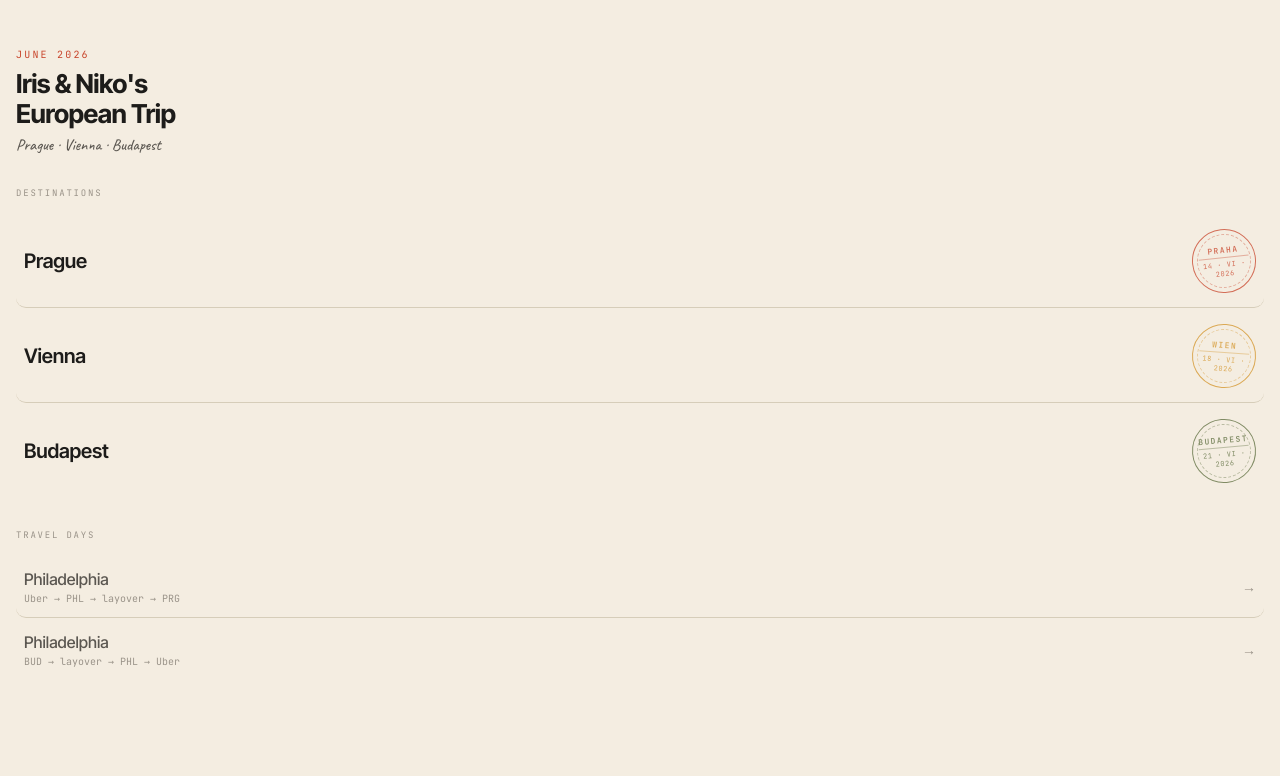
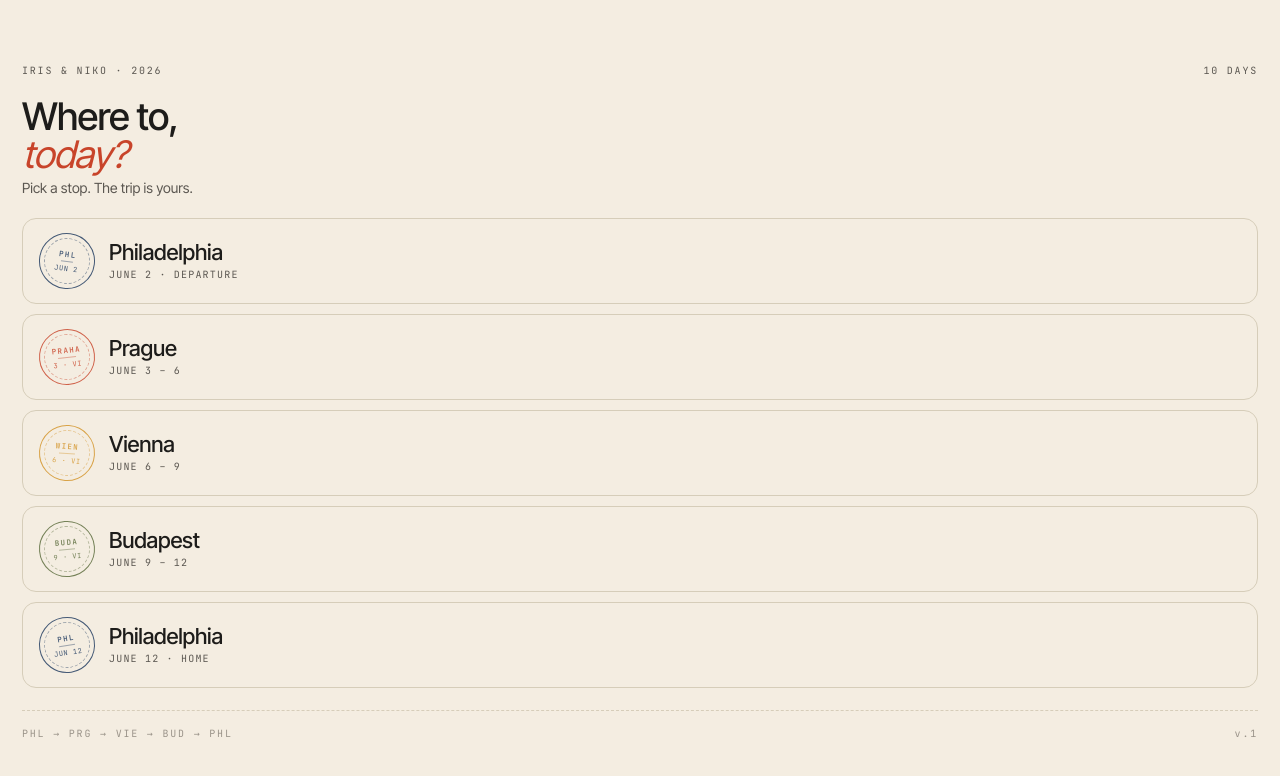
Before and after one commit to irispepa/travel-companion, a React (Vite) app: page / in a window 1280 px wide. Shown: the top 776 px of the page. Built offline with nearby package versions, Linux system fonts and the light colour scheme.

Commit message:
feat: redesign CitySelector with postcard aesthetic
All five stops rendered in unified card style with per-city postmark
stamps, date-driven active state (white card + hard shadow + NOW →),
correct trip order, and updated June 2–12 dates.

```diff
--- a/src/components/layout/CitySelector.tsx
+++ b/src/components/layout/CitySelector.tsx
@@ -1,27 +1,44 @@
 import { useNavigate } from 'react-router-dom'
 import { CITY_VIEWS } from '../../config/cities'
 
-const CITY_STAMP: Record<string, { color: string; label: string; date: string; rotate: number }> = {
-  prague:   { color: '#c8442a', label: 'PRAHA',   date: '14 · VI · 2026',  rotate: -6 },
-  vienna:   { color: '#d39327', label: 'WIEN',    date: '18 · VI · 2026',  rotate: 4  },
-  budapest: { color: '#5a6b3b', label: 'BUDAPEST',date: '21 · VI · 2026',  rotate: -5 },
-  philly:   { color: '#1f3a5f', label: 'PHL',     date: 'JUN · 2026',      rotate: 7  },
+const CITY_META: Record<string, {
+  color: string; label: string; date: string; rotate: number; sub: string;
+  start?: string; end?: string;
+}> = {
+  prague:    { color: '#c8442a', label: 'PRAHA', date: '3 · VI',  rotate: -6,  sub: 'June 3 – 6',   start: '2026-06-03', end: '2026-06-06' },
+  vienna:    { color: '#d39327', label: 'WIEN',  date: '6 · VI',  rotate: 4,   sub: 'June 6 – 9',   start: '2026-06-06', end: '2026-06-09' },
+  budapest:  { color: '#5a6b3b', label: 'BUDA',  date: '9 · VI',  rotate: -5,  sub: 'June 9 – 12',  start: '2026-06-09', end: '2026-06-12' },
+  'philly-out': { color: '#1f3a5f', label: 'PHL', date: 'JUN 2',  rotate: 7,   sub: 'June 2 · departure' },
+  'philly-in':  { color: '#1f3a5f', label: 'PHL', date: 'JUN 12', rotate: -9,  sub: 'June 12 · home' },
+}
+
+function getCurrentCityViewId(): string | null {
+  const today = new Date().toISOString().slice(0, 10)
+  for (const [id, meta] of Object.entries(CITY_META)) {
+    if (meta.start && meta.end && today >= meta.start && today < meta.end) {
+      return id
+    }
+  }
+  return null
 }
 
 function Postmark({ color, label, date, rotate }: { color: string; label: string; date: string; rotate: number }) {
   return (
     <div style={{
-      width: 64, height: 64, borderRadius: '50%',
+      width: 56, height: 56, borderRadius: '50%',
       border: `1.5px solid ${color}`, color,
       display: 'grid', placeItems: 'center',
       transform: `rotate(${rotate}deg)`,
       fontFamily: 'var(--font-mono)', textAlign: 'center',
       position: 'relative', flexShrink: 0,
-      opacity: 0.75,
+      opacity: 0.82,
     }}>
-      <div style={{ position: 'absolute', inset: 4, borderRadius: '50%', border: `1px dashed ${color}`, opacity: 0.5 }} />
-      <div>
-        <div style={{ fontSize: 8, letterSpacing: '0.18em', fontWeight: 600 }}>{label}</div>
+      <div style={{
+        position: 'absolute', inset: 4, borderRadius: '50%',
+        border: `1px dashed ${color}`, opacity: 0.5,
+      }} />
+      <div style={{ position: 'relative' }}>
+        <div style={{ fontSize: 7.5, letterSpacing: '0.18em', fontWeight: 600 }}>{label}</div>
         <div style={{ height: 1, background: color, margin: '2px 6px', opacity: 0.5 }} />
         <div style={{ fontSize: 7, letterSpacing: '0.08em' }}>{date}</div>
       </div>
@@ -31,160 +48,165 @@ function Postmark({ color, label, date, rotate }: { color: string; label: string
 
 export function CitySelector() {
   const navigate = useNavigate()
-
-  const trips = CITY_VIEWS.filter(c => !c.cityViewId.includes('philly'))
-  const travel = CITY_VIEWS.filter(c => c.cityViewId.includes('philly'))
+  const currentId = getCurrentCityViewId()
 
   return (
     <div style={{
       display: 'flex',
       flexDirection: 'column',
       minHeight: '100%',
-      padding: 'var(--space-lg) var(--space-md) var(--space-3xl)',
+      padding: '0 22px 32px',
       background: 'var(--color-paper)',
     }}>
-      <div style={{ marginBottom: 'var(--space-xl)', paddingTop: 'var(--space-lg)' }}>
-        <p style={{
+      {/* Status bar spacer */}
+      <div style={{ height: 56 }} />
+
+      {/* Header row */}
+      <div style={{
+        display: 'flex',
+        justifyContent: 'space-between',
+        alignItems: 'baseline',
+        marginTop: 8,
+      }}>
+        <div style={{
           fontFamily: 'var(--font-mono)',
           fontSize: 10,
-          color: 'var(--color-stamp)',
-          letterSpacing: '0.22em',
-          textTransform: 'uppercase',
-          marginBottom: 'var(--space-sm)',
+          letterSpacing: '0.18em',
+          color: 'var(--color-ink-soft)',
         }}>
-          June 2026
-        </p>
-        <h1 style={{
-          fontSize: 26,
-          fontWeight: 700,
-          lineHeight: 1.15,
-          color: 'var(--color-ink)',
-          letterSpacing: '-0.02em',
+          IRIS &amp; NIKO · 2026
+        </div>
+        <div style={{
+          fontFamily: 'var(--font-mono)',
+          fontSize: 10,
+          letterSpacing: '0.18em',
+          color: 'var(--color-ink-soft)',
         }}>
-          Iris & Niko's<br />European Trip
-        </h1>
-        <p style={{
-          fontFamily: 'var(--font-hand)',
-          fontSize: 16,
-          color: 'var(--color-ink-soft)',
-          marginTop: 6,
-        }}>
-          Prague · Vienna · Budapest
-        </p>
+          10 DAYS
+        </div>
       </div>
 
-      <div>
+      {/* Title */}
+      <h1 style={{
+        fontFamily: 'var(--font-display)',
+        fontWeight: 500,
+        fontSize: 38,
+        lineHeight: 1.0,
+        margin: '20px 0 6px',
+        letterSpacing: '-0.02em',
+        color: 'var(--color-ink)',
+      }}>
+        Where to,<br />
+        <span style={{ fontStyle: 'italic', fontWeight: 400, color: 'var(--color-stamp)' }}>
+          today?
+        </span>
+      </h1>
+
       <p style={{
-          fontFamily: 'var(--font-mono)',
-          fontSize: 9,
-          color: 'var(--color-ink-faint)',
-          letterSpacing: '0.2em',
-          textTransform: 'uppercase',
-          marginBottom: 'var(--space-md)',
+        fontFamily: 'var(--font-sans)',
+        fontSize: 14,
+        color: 'var(--color-ink-soft)',
+        marginBottom: 22,
       }}>
-          Destinations
+        Pick a stop. The trip is yours.
       </p>
-        <div style={{ display: 'flex', flexDirection: 'column', gap: 2 }}>
-          {trips.map((city, index) => {
-            const stamp = CITY_STAMP[city.cityId]
+
+      {/* All stops in order */}
+      <div style={{ display: 'flex', flexDirection: 'column', gap: 10 }}>
+        {CITY_VIEWS.map((city) => {
+          const meta = CITY_META[city.cityViewId] ?? CITY_META[city.cityId]
+          const isActive = city.cityViewId === currentId
+
           return (
             <button
               key={city.cityViewId}
               onClick={() => navigate(`/${city.cityViewId}`)}
               style={{
+                all: 'unset',
+                cursor: 'pointer',
+                background: isActive ? 'var(--color-white)' : 'transparent',
+                border: `1px solid ${isActive ? 'var(--color-ink)' : 'var(--color-rule)'}`,
+                borderRadius: 14,
+                padding: '14px 16px',
+                display: 'flex',
+                alignItems: 'center',
+                gap: 14,
+                boxShadow: isActive ? '2px 3px 0 var(--color-ink)' : 'none',
+                WebkitTapHighlightColor: 'transparent',
+              }}
+            >
+              {meta && (
+                <Postmark
+                  color={meta.color}
+                  label={meta.label}
+                  date={meta.date}
+                  rotate={meta.rotate}
+                />
+              )}
+              <div style={{ flex: 1, minWidth: 0 }}>
+                <div style={{
                   display: 'flex',
                   alignItems: 'center',
                   justifyContent: 'space-between',
-                  background: 'transparent',
-                  borderRadius: 'var(--radius-md)',
-                  padding: `14px var(--space-sm)`,
-                  textAlign: 'left',
-                  width: '100%',
-                  borderBottom: index < trips.length - 1 ? '1px solid var(--color-rule)' : 'none',
-                  transition: `background var(--duration-fast) var(--ease-out-expo)`,
-                }}
-              >
-                <div style={{ flex: 1, minWidth: 0 }}>
+                  gap: 8,
+                }}>
                   <div style={{
-                    fontSize: 20,
-                    fontWeight: 600,
+                    fontFamily: 'var(--font-display)',
+                    fontSize: 22,
+                    fontWeight: 500,
+                    lineHeight: 1.05,
+                    letterSpacing: '-0.01em',
                     color: 'var(--color-ink)',
-                    lineHeight: 1.2,
-                    letterSpacing: '-0.01em',
                   }}>
                     {city.label}
                   </div>
-                  {city.travelNote && (
+                  {isActive && (
                     <div style={{
                       fontFamily: 'var(--font-mono)',
                       fontSize: 10,
-                      color: 'var(--color-ink-faint)',
-                      marginTop: 4,
-                      letterSpacing: '0.04em',
+                      letterSpacing: '0.16em',
+                      color: 'var(--color-stamp)',
+                      fontWeight: 600,
+                      flexShrink: 0,
                     }}>
-                      {city.travelNote}
+                      NOW →
                     </div>
                   )}
                 </div>
-                {stamp && (
-                  <Postmark color={stamp.color} label={stamp.label} date={stamp.date} rotate={stamp.rotate} />
-                )}
+                <div style={{
+                  fontFamily: 'var(--font-mono)',
+                  fontSize: 10,
+                  letterSpacing: '0.12em',
+                  color: 'var(--color-ink-soft)',
+                  marginTop: 4,
+                  textTransform: 'uppercase',
+                  whiteSpace: 'nowrap',
+                  overflow: 'hidden',
+                  textOverflow: 'ellipsis',
+                }}>
+                  {meta?.sub ?? ''}
+                </div>
+              </div>
             </button>
           )
         })}
       </div>
-      </div>
 
-      {travel.length > 0 && (
-        <div style={{ marginTop: 'var(--space-xl)' }}>
-          <p style={{
-            fontFamily: 'var(--font-mono)',
-            fontSize: 9,
-            color: 'var(--color-ink-faint)',
-            letterSpacing: '0.2em',
-            textTransform: 'uppercase',
-            marginBottom: 'var(--space-md)',
-          }}>
-            Travel days
-          </p>
-          <div style={{ display: 'flex', flexDirection: 'column', gap: 2 }}>
-            {travel.map((city, index) => (
-              <button
-                key={city.cityViewId}
-                onClick={() => navigate(`/${city.cityViewId}`)}
-                style={{
-                  display: 'flex',
-                  alignItems: 'center',
-                  justifyContent: 'space-between',
-                  background: 'transparent',
-                  borderRadius: 'var(--radius-md)',
-                  padding: `12px var(--space-sm)`,
-                  textAlign: 'left',
-                  width: '100%',
-                  borderBottom: index < travel.length - 1 ? '1px solid var(--color-rule)' : 'none',
-                }}
-              >
-                <div>
-                  <div style={{ fontSize: 16, fontWeight: 500, color: 'var(--color-ink-soft)' }}>
-                    {city.label}
-                  </div>
-                  {city.travelNote && (
+      {/* Footer route line */}
       <div style={{
+        marginTop: 22,
+        paddingTop: 16,
+        borderTop: `1px dashed var(--color-rule)`,
         fontFamily: 'var(--font-mono)',
         fontSize: 10,
+        letterSpacing: '0.18em',
         color: 'var(--color-ink-faint)',
-                      marginTop: 3,
+        display: 'flex',
+        justifyContent: 'space-between',
       }}>
-                      {city.travelNote}
+        <span>PHL → PRG → VIE → BUD → PHL</span>
+        <span>v.1</span>
       </div>
-                  )}
-                </div>
-                <span style={{ color: 'var(--color-ink-faint)', fontSize: 14 }}>→</span>
-              </button>
-            ))}
-          </div>
-        </div>
-      )}
     </div>
   )
 }
```
Lines whose indentation alone changed are shown as unchanged.
